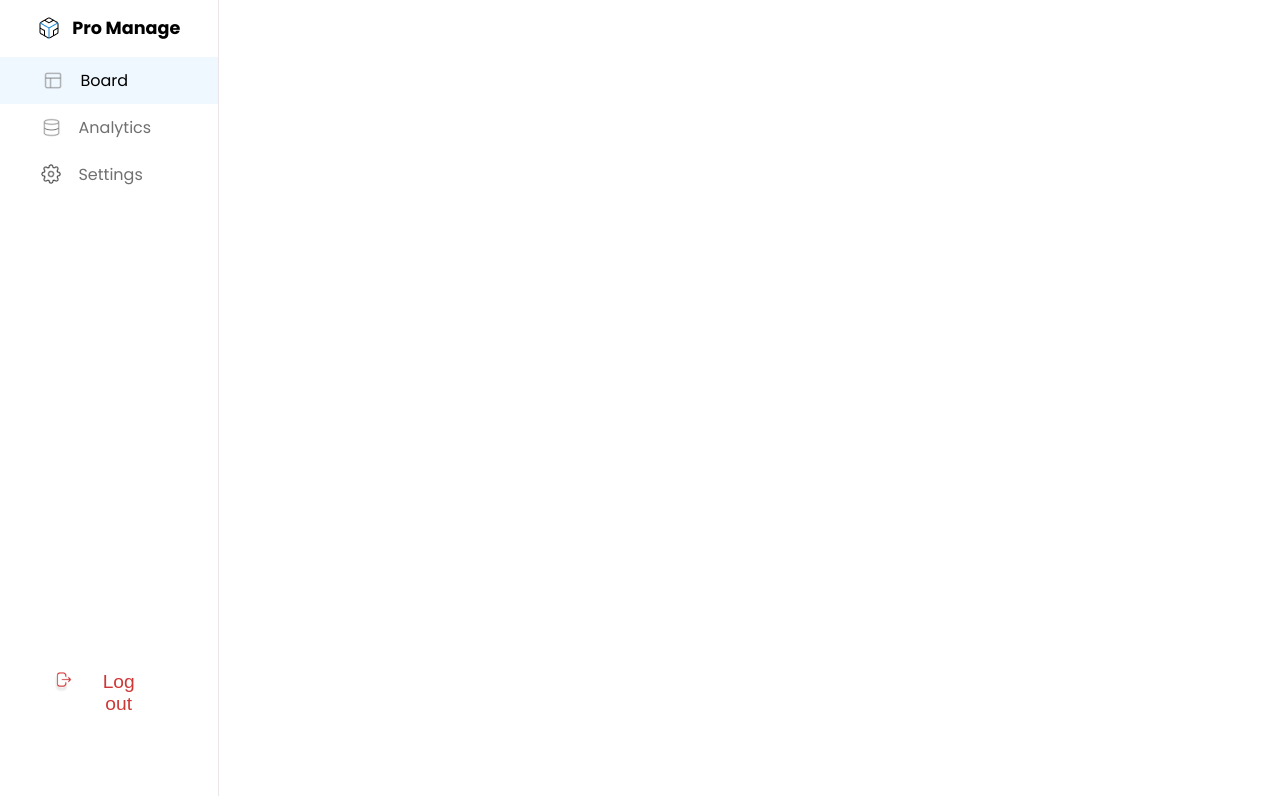
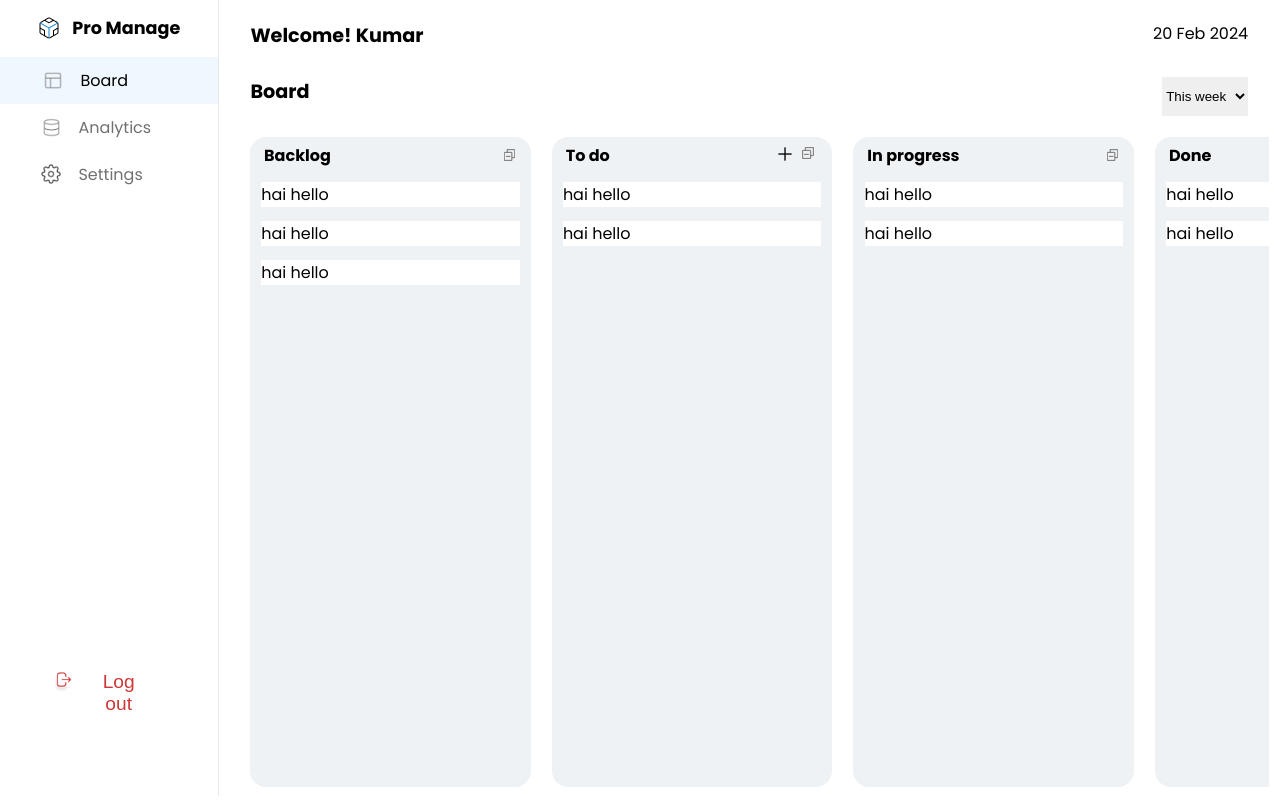
Before and after one commit to Adith160/Pro_Management, a React (Create React App) app in the folder client/: page /dashboard in a window 1280 px wide. Built offline with nearby package versions, Linux system fonts and the light colour scheme; no server answers; a web font is replaced by a local one.

Commit message:
Dashboard Changes

```diff
--- a/client/src/components/DashBoard/DashBoard.js
+++ b/client/src/components/DashBoard/DashBoard.js
@@ -1,10 +1,71 @@
-import React from 'react'
-import styles from './DashBoard.module.css'
+import React from 'react';
+import styles from './DashBoard.module.css';
+import TaskCard from './TaskCard/TaskCard'
+import collapseIcon from '../../assets/icons/codicon_collapse-all.png'
+import addIcon from '../../assets/icons/Add.png'
 
 function DashBoard() {
+  const today = new Date();
+  const formattedDate = today.toLocaleDateString('en-GB', { day: '2-digit', month: 'short', year: 'numeric' });
+
   return (
-    <div className={styles.mainContainer}></div>
-  )
+    <div className={styles.mainContainer}>
+        <div className={styles.topDiv}>
+            <span className={styles.headSpan}>Welcome! Kumar</span>
+            <span>{formattedDate}</span>
+        </div>
+
+        <div className={styles.headingDiv}>
+          <span className={styles.headSpan}>Board</span>
+          <select className={styles.weekSelection}>
+             <option value="option1" style={{border: "none"}}>Today</option>
+             <option value="option2" selected>This week</option>
+             <option value="option3">This month</option>
+          </select>
+        </div>
+
+        <div className={styles.mainDiv}>
+            <div className={styles.taskDiv}>
+                <div className={styles.taskHead}>
+                  <span className={styles.headSpan2}>Backlog</span>
+                  <img src={collapseIcon} alt='collapse' className={styles.collapse}/>
+                </div>
+                <TaskCard />
+                <TaskCard />
+                <TaskCard />
+            </div>
+
+            <div className={styles.taskDiv}>
+                <div className={styles.taskHead}>
+                  <span className={styles.headSpan2}>To do</span>
+                  <div>
+                      <img src={addIcon} alt='collapse'style={{width:"35%", height:"40%", marginRight:"20%", cursor:"pointer"}}/>
+                      <img src={collapseIcon} alt='collapse' style={{width:"40%", height:"60%",cursor:"pointer"}}/>
+                  </div>
+                </div>
+                <TaskCard />
+                <TaskCard />
+            </div>
+
+            <div className={styles.taskDiv}>
+                 <div className={styles.taskHead}>
+                    <span className={styles.headSpan2}>In progress</span>
+                    <img src={collapseIcon} alt='collapse' className={styles.collapse}/>
+                </div>
+                  <TaskCard />
+                  <TaskCard />
+            </div>
+            <div className={styles.taskDiv}>
+                <div className={styles.taskHead}>
+                  <span className={styles.headSpan2}>Done</span>
+                  <img src={collapseIcon} alt='collapse' className={styles.collapse}/>
+                </div>
+                  <TaskCard />
+                  <TaskCard />
+            </div>
+        </div>
+    </div>
+  );
 }
 
-export default DashBoard
+export default DashBoard;
--- a/client/src/components/DashBoard/DashBoard.module.css
+++ b/client/src/components/DashBoard/DashBoard.module.css
@@ -0,0 +1,72 @@
+.mainContainer{
+    height: 100%;
+    width: 100%;
+    display: flex;
+    flex-direction: column;
+    align-items: center;
+}
+
+.topDiv{
+    height: 3%;
+    width: 94%;
+    margin: 2% 0 3% 0;
+    display: flex;
+    justify-content: space-between;
+}
+
+.headingDiv{
+    margin-bottom: 2%;
+    height: 5%;
+    width: 94%;
+    display: flex;
+    justify-content: space-between;
+}
+
+.weekSelection{
+    border: none;
+    cursor: pointer;
+}
+
+.headSpan{
+    font-weight: 700;
+    font-size: 1.2rem;
+}
+
+.mainDiv{
+    height: 85%;
+    width: 98%;
+    display: flex;
+    overflow: auto;
+}
+
+.taskDiv{
+    width: 27%;
+    height: 98%;
+    background-color: #EEF2F5;
+    margin-left: 2%;
+    flex-shrink: 0;
+    overflow: auto;
+    border-radius: 2vh;
+    display: flex;
+    flex-direction: column;
+    align-items: center;
+}
+
+.taskHead{
+    display: flex;
+    width: 90%;
+    justify-content: space-between;
+    align-items: center;
+    margin-top: 2%;
+}
+
+.headSpan2{
+    font-weight: 700;
+    font-size: 1rem;
+}
+
+.collapse{
+    cursor: pointer;
+    width: 6%;
+    height: 65%;
+}
--- /dev/null
+++ b/client/src/components/DashBoard/TaskCard/TaskCard.js
@@ -0,0 +1,13 @@
+import React from 'react'
+import styles from './TaskCard.module.css'
+
+function TaskCard() {
+  return (
+    <div className={styles.taskCardDiv}>
+        hai
+        hello
+    </div>
+  )
+}
+
+export default TaskCard
--- /dev/null
+++ b/client/src/components/DashBoard/TaskCard/TaskCard.module.css
@@ -0,0 +1,6 @@
+.taskCardDiv{
+    margin: 5% 4% 0 4%;
+    height: min-content;
+    width: 92%;
+    background-color: white;
+}
```
Also changed, not shown: client/src/assets/icons/Add.png (added), client/src/assets/icons/codicon_collapse-all.png (added).
